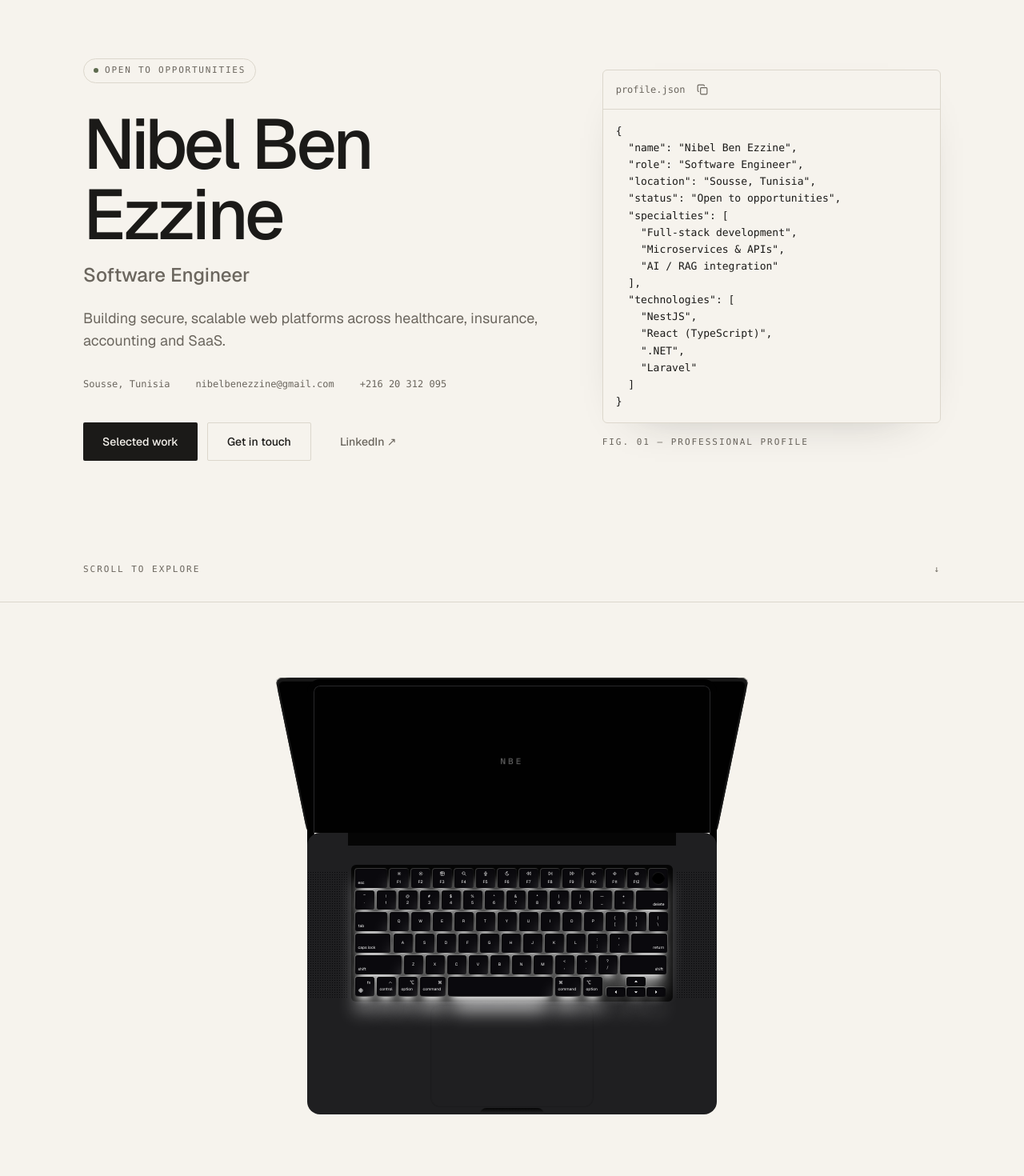
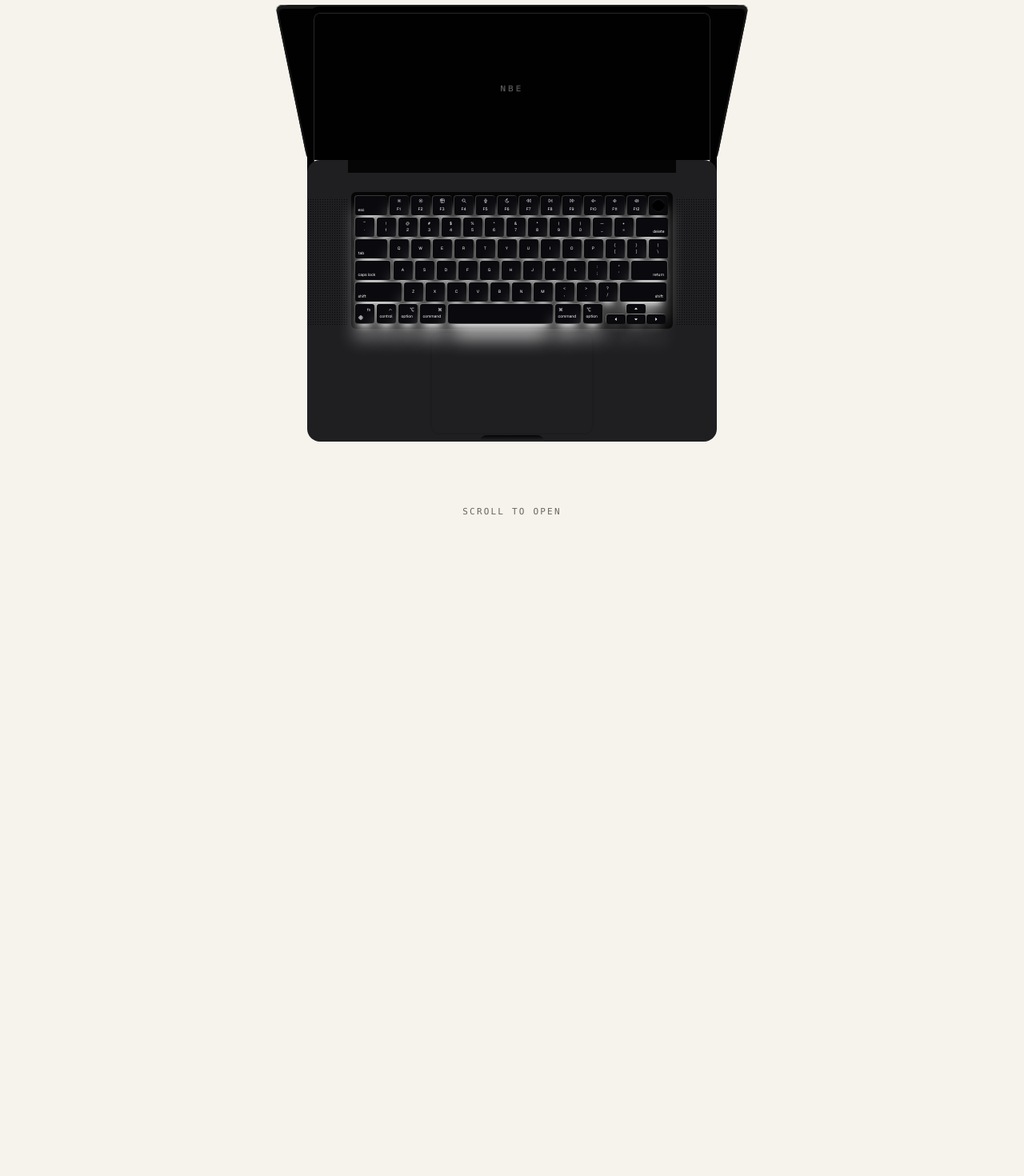
Before and after one commit to Nbznibel/Porto, a React (Vite) app in the folder Front/: page / in a window 1280 px wide. Shown: the part 120-1590 px from the top of the page at 80% size. Built offline with nearby package versions, Linux system fonts and the light colour scheme.

Commit message:
fix(frontend): stabilize MacBook hero scroll takeover

```diff
--- a/Front/src/features/macbook/components/MacbookExperience.tsx
+++ b/Front/src/features/macbook/components/MacbookExperience.tsx
@@ -1,11 +1,17 @@
 "use client";
 
-import { useEffect, useRef, type ReactNode } from "react";
+import {
+  useCallback,
+  useLayoutEffect,
+  useRef,
+  type ReactNode,
+} from "react";
 import {
   motion,
+  useMotionValue,
+  useMotionValueEvent,
   useReducedMotion,
   useScroll,
-  useTransform,
 } from "motion/react";
 import { useMacbookViewport } from "../hooks/useMacbookViewport";
 import { MacbookFrame } from "./macbook-frame";
@@ -14,96 +20,149 @@ interface MacbookExperienceProps {
   children: ReactNode;
 }
 
-const TAKEOVER_DISTANCE = 1200;
-const FRAME_HEIGHT = 544;
-const SCREEN_WIDTH = 496;
-const SCREEN_HEIGHT = 368;
-const SCREEN_INSET = 8;
+const TAKEOVER = 1100;
+const SCREEN_W = 496;
+const SCREEN_H = 368;
+const FRAME_H = 544;
+const BEZEL = 8;
 
-// Desktop-only scroll takeover. Children are mounted exactly once: they start
-// inside the MacBook screen and end as the full-width page content. Mobile and
-// reduced-motion users receive the children directly, with no frame or mask.
+const clamp = (value: number, min: number, max: number) =>
+  Math.min(max, Math.max(min, value));
+const easeOut = (progress: number) => 1 - (1 - progress) * (1 - progress);
+
+// Desktop-only scroll takeover. The MacBook replaces the hero: at rest it shows
+// the portfolio (starting at the hero banner) on its screen. Scrolling widens
+// that screen into a full-viewport perspective; once full-screen the content is
+// released from all transforms and scrolls normally. Mobile and reduced-motion
+// users receive the same children directly, with no frame or mask.
 export const MacbookExperience = ({ children }: MacbookExperienceProps) => {
   const sectionRef = useRef<HTMLElement>(null);
-  const sectionTopRef = useRef(0);
-  const { width } = useMacbookViewport();
+  const { width, height } = useMacbookViewport();
   const prefersReducedMotion = useReducedMotion();
-  const isDesktop = width >= 1024;
-  const enabled = isDesktop && !prefersReducedMotion;
+  const enabled = width >= 1024 && !prefersReducedMotion;
 
   const { scrollY } = useScroll();
+  const geometryRef = useRef({ width, height, sectionTop: 0 });
 
-  useEffect(() => {
+  const contentY = useMotionValue(0);
+  const contentScale = useMotionValue(1);
+  const contentRotateX = useMotionValue(0);
+  const frameOpacity = useMotionValue(1);
+  const windowTop = useMotionValue(0);
+  const windowLeft = useMotionValue(0);
+  const windowWidth = useMotionValue(SCREEN_W);
+  const windowHeight = useMotionValue(SCREEN_H);
+  const hintOpacity = useMotionValue(1);
+
+  const sync = useCallback(
+    (scroll: number) => {
+      const {
+        width: viewportWidth,
+        height: viewportHeight,
+        sectionTop,
+      } = geometryRef.current;
+      const progress = clamp(
+        (scroll - sectionTop) / TAKEOVER,
+        0,
+        1,
+      );
+      const eased = easeOut(progress);
+      const screenTop = Math.max(8, (viewportHeight - FRAME_H) / 2) + BEZEL;
+      const initialScale = Math.min(1, SCREEN_W / Math.max(1, viewportWidth));
+      const scale = initialScale + (1 - initialScale) * eased;
+      const nextWindowWidth = viewportWidth * scale;
+
+      contentY.set(
+        scroll >= sectionTop + TAKEOVER
+          ? 0
+          : screenTop * (1 - progress) - (sectionTop + TAKEOVER - scroll),
+      );
+      contentScale.set(scale);
+      contentRotateX.set(-26 * (1 - clamp(progress / 0.55, 0, 1)));
+      frameOpacity.set(1 - clamp((progress - 0.25) / 0.3, 0, 1));
+      windowTop.set(screenTop * (1 - progress));
+      windowLeft.set((viewportWidth - nextWindowWidth) / 2);
+      windowWidth.set(nextWindowWidth);
+      windowHeight.set(SCREEN_H + (viewportHeight - SCREEN_H) * eased);
+      hintOpacity.set(1 - clamp(progress / 0.15, 0, 1));
+    },
+    [
+      contentY,
+      contentScale,
+      contentRotateX,
+      frameOpacity,
+      windowTop,
+      windowLeft,
+      windowWidth,
+      windowHeight,
+      hintOpacity,
+    ],
+  );
+
+  // useMotionValueEvent subscribes in an insertion effect, before useScroll and
+  // useLayoutEffect run. Without this, the first measured geometry is set before
+  // the derived values are listening and the takeover stays stale.
+  useMotionValueEvent(scrollY, "change", sync);
+
+  useLayoutEffect(() => {
     const measure = () => {
-      if (sectionRef.current) {
-        sectionTopRef.current =
-          sectionRef.current.getBoundingClientRect().top + window.scrollY;
-      }
+      geometryRef.current = {
+        width,
+        height,
+        sectionTop: sectionRef.current
+          ? sectionRef.current.getBoundingClientRect().top + window.scrollY
+          : 0,
       };
+      sync(window.scrollY);
+    };
+
     measure();
     window.addEventListener("resize", measure);
     return () => window.removeEventListener("resize", measure);
-  }, [width]);
-
-  const progressAt = (y: number) =>
-    Math.min(1, Math.max(0, (y - sectionTopRef.current) / TAKEOVER_DISTANCE));
-
-  const screenScale = useTransform(scrollY, (y) => {
-    const initial = Math.min(1, SCREEN_WIDTH / Math.max(1, width));
-    const progress = progressAt(y);
-    return initial + (1 - initial) * Math.min(1, progress / 0.72);
-  });
-  const screenRotateX = useTransform(
-    scrollY,
-    (y) => -26 * (1 - Math.min(1, progressAt(y) / 0.5)),
-  );
-  const screenY = useTransform(scrollY, (y) => {
-    const stageHeight = Math.max(1, window.innerHeight - 64);
-    const frameTop = Math.max(0, (stageHeight - FRAME_HEIGHT) / 2);
-    return (frameTop + SCREEN_INSET) * (1 - Math.min(1, progressAt(y) / 0.72));
-  });
-  const frameOpacity = useTransform(scrollY, (y) =>
-    1 - Math.min(1, Math.max(0, (progressAt(y) - 0.5) / 0.35)),
-  );
+  }, [width, height, sync]);
 
   if (!enabled) {
     return <>{children}</>;
   }
 
-  const frameTop = Math.max(
-    0,
-    (Math.max(1, window.innerHeight - 64) - FRAME_HEIGHT) / 2,
-  );
-
   return (
     <section ref={sectionRef} aria-label="Portfolio experience" className="relative">
-      <div className="pointer-events-none sticky top-16 z-20 h-[calc(100vh-4rem)] overflow-hidden [perspective:1400px]">
-        <motion.div style={{ opacity: frameOpacity }} className="absolute inset-0">
-          {/* Ivory mask with a transparent window hides content outside the screen. */}
-          <div
-            className="absolute left-1/2 -translate-x-1/2"
+      <motion.div
+        style={{ opacity: frameOpacity }}
+        className="pointer-events-none fixed inset-0 z-20"
+      >
+        <motion.div
+          className="absolute"
           style={{
-              top: frameTop + SCREEN_INSET,
-              width: SCREEN_WIDTH,
-              height: SCREEN_HEIGHT,
+            top: windowTop,
+            left: windowLeft,
+            width: windowWidth,
+            height: windowHeight,
             boxShadow: "0 0 0 100vmax var(--color-paper)",
           }}
         />
-          <div className="absolute inset-0 flex items-center justify-center">
+        <div className="absolute inset-0 flex items-center justify-center [perspective:1400px]">
           <MacbookFrame />
         </div>
+        <motion.p
+          style={{ opacity: hintOpacity }}
+          className="absolute bottom-8 left-1/2 -translate-x-1/2 font-mono text-[11px] uppercase tracking-[0.2em] text-muted"
+        >
+          Scroll to open
+        </motion.p>
       </motion.div>
-      </div>
+
+      <div style={{ height: TAKEOVER }} aria-hidden="true" />
 
       <motion.div
         style={{
-          scale: screenScale,
-          rotateX: screenRotateX,
-          y: screenY,
+          y: contentY,
+          scale: contentScale,
+          rotateX: contentRotateX,
           transformPerspective: 1400,
           transformOrigin: "top center",
         }}
-        className="relative z-10 -mt-[calc(100vh-4rem)] bg-paper will-change-transform"
+        className="relative z-10 w-full bg-paper will-change-transform"
       >
         {children}
       </motion.div>
--- a/Front/src/pages/HomePage.tsx
+++ b/Front/src/pages/HomePage.tsx
@@ -7,8 +7,8 @@ const HomePage = () => (
   <div className="min-h-screen bg-paper text-ink">
     <PortfolioNav />
     <main>
-      <Hero />
       <MacbookExperience>
+        <Hero />
         <PortfolioContent />
       </MacbookExperience>
     </main>
```
Lines whose indentation alone changed are shown as unchanged.
